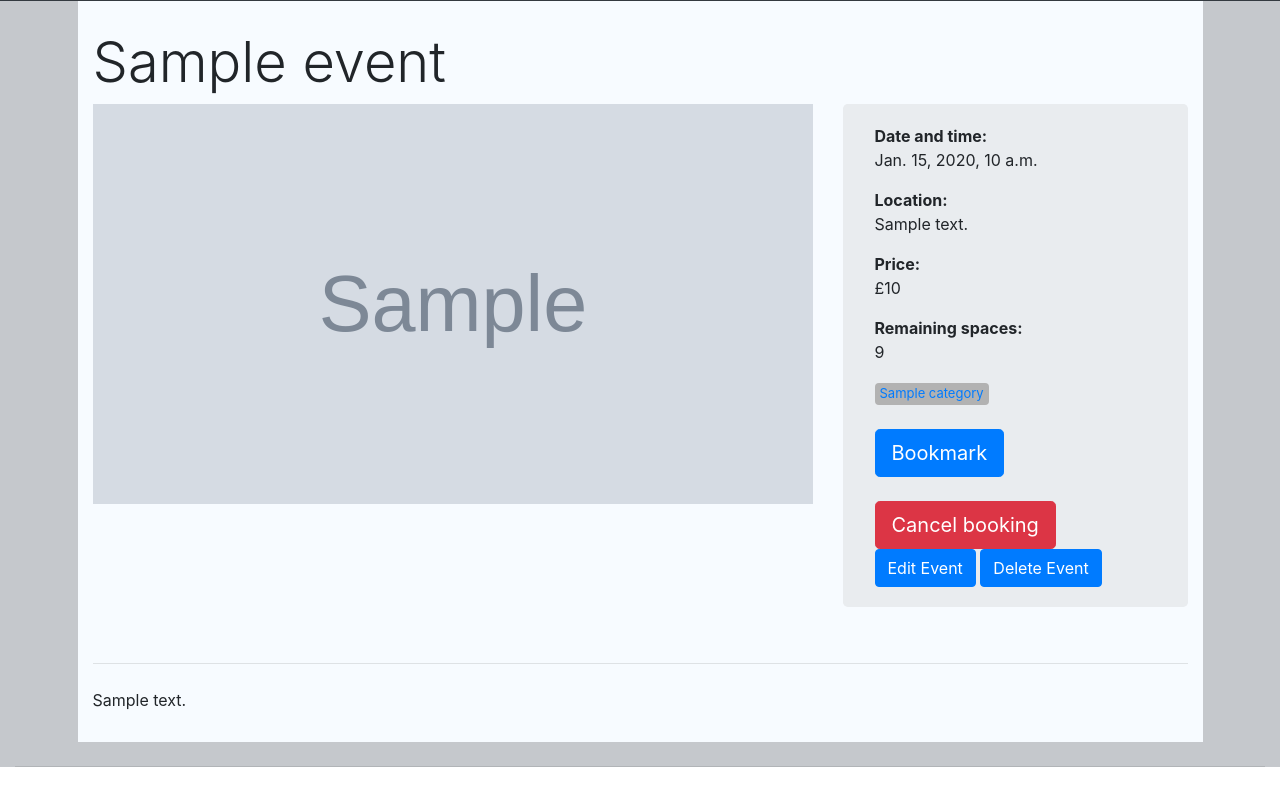
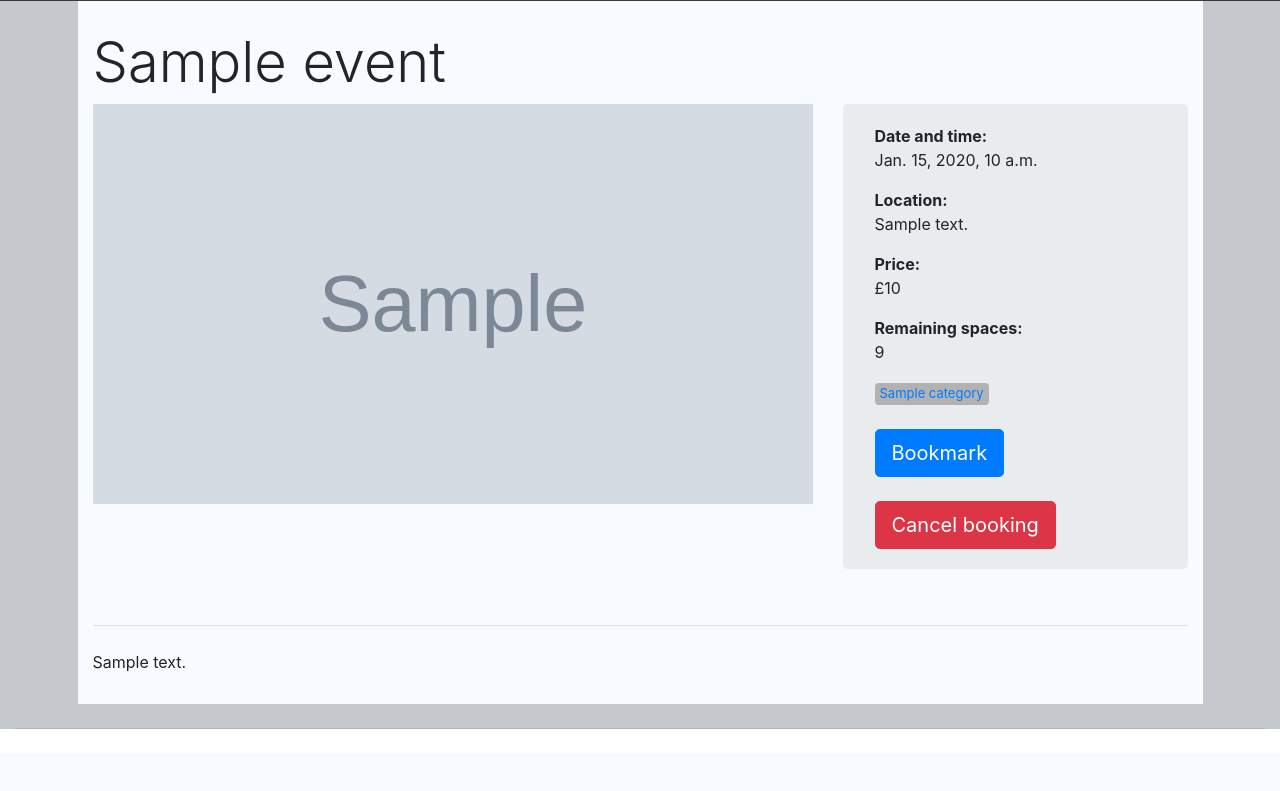
Before and after one commit to functionOverlord/eventsoc, a Django app: a page that uses templates/eventsoc/event.html in a window 1280 px wide. Shown: the part 71-862 px from the top of the page. After the commit the page ends 800 px from the top, so only its background shows below. Run offline with Django 3.2, Linux system fonts and the light colour scheme; a user stored in the database is signed in; tables that the repository leaves empty hold one stand-in row (values such as "Sample post"); grey boxes marked "Sample" are stand-in pictures; some libraries are stand-ins or nearby versions.

Commit message:
Societies only see edit/delete buttons for their events, remaining capacity changes when users book/unbook

```diff
--- a/eventsoc/views.py
+++ b/eventsoc/views.py
@@ -245,6 +245,8 @@ def edit_profile(request):
 
 
 # These views need to order the events by date
+
+# Returns the events that the user has booked
 @user_passes_test(lambda u: u.is_user, login_url='index')
 def booked(request):
     booked_events = Booking.objects.filter(user=request.user)
@@ -256,6 +258,7 @@ def booked(request):
         counter+=1
     return render(request, 'eventsoc/booked.html',{'books':temp})
 
+# Returns the events that the user has bookmarked
 @user_passes_test(lambda u: u.is_user, login_url='index')
 def bookmarked(request):
     bookmarked_events = Bookmark.objects.filter(user=request.user)
@@ -301,14 +304,13 @@ def user_logout(request):
     return HttpResponseRedirect(reverse('index'))
 
 
-# Both booking and bookmark functions should be called by ajax/jQuery somehow
 
 # Increments event.booked and creates a booking for each user
 @login_required
 def booking(request, slug):
     if request.method == 'GET':
         event = get_object_or_404(Event, slug=slug)
-        event.booked =  F('booked') + 1
+        event.bookings =  F('bookings') + 1
         event.save()
         booking = Booking(user=request.user, event=event, booked=True)
         booking.save()
@@ -323,7 +325,7 @@ def booking(request, slug):
 def cancel_booking(request, slug):
     if request.method == 'GET':
         event = get_object_or_404(Event, slug=slug)
-        event.booked =  F('booked') - 1
+        event.bookings =  F('bookings') - 1
         event.save()
         booking = Booking.objects.get(user=request.user, event=event, booked=True)
         booking.delete()
--- a/templates/eventsoc/event.html
+++ b/templates/eventsoc/event.html
@@ -77,6 +77,7 @@
                       <input class="btn btn-primary btn-lg" type="submit" value="Book a place">
                     </form>
                   {% endif %}
+                {% elif user.is_society %}
                   {% if creator %}
                     <a class="btn btn-primary" href="{% url 'edit_event' event.slug %}" role="button">Edit Event</a>
                     <a class="btn btn-primary" href="{{ event.name }}delete" role="button">Delete Event</a>
```
